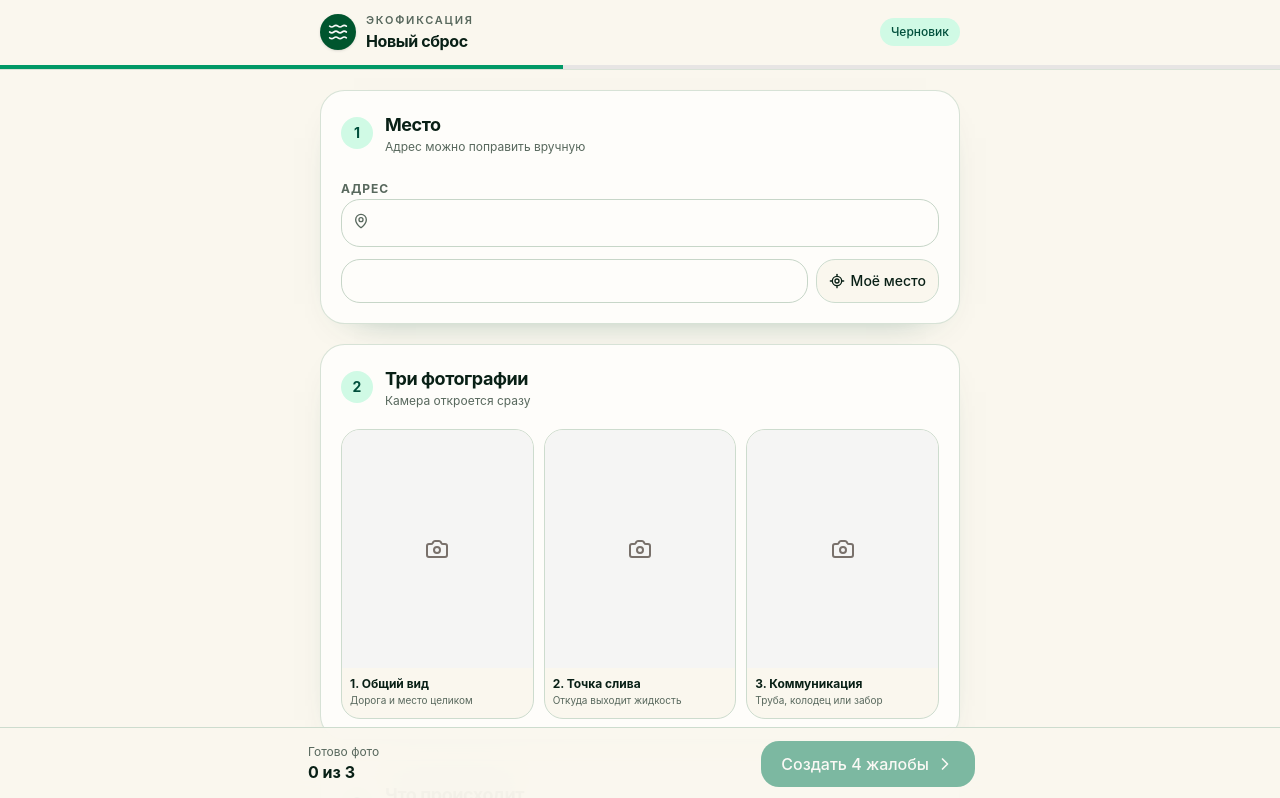
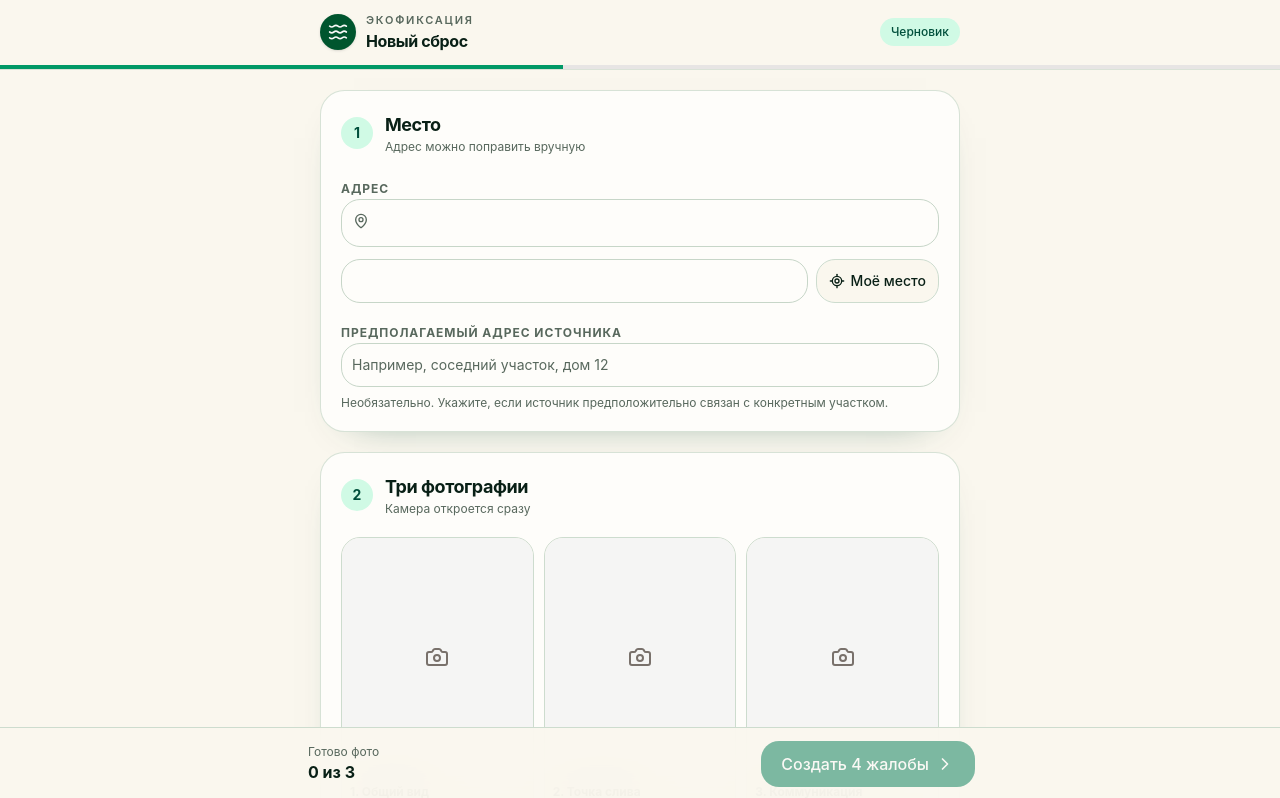
Before and after one commit to e-lis777/eco-fix-pwa, a React (Vite) app: page / in a window 1280 px wide. Shown: the top 798 px of the page. Built offline with nearby package versions, Linux system fonts and the light colour scheme.

Commit message:
Add suspected source address to reports

```diff
--- a/app/report-form.tsx
+++ b/app/report-form.tsx
@@ -33,6 +33,7 @@ const sourceDescriptions: Record<string, string> = {
 type Draft = {
   address: string;
   coordinates: string;
+  suspectedSourceAddress: string;
   source: string;
   destinations: string[];
   settings: string[];
@@ -52,7 +53,7 @@ type SubmissionRecord = {
 
 function loadDraft(): Draft {
   const defaults: Draft = {
-    address: '', coordinates: '', source: 'Труба', destinations: ['В придорожную канаву', 'В ручей / водоём'],
+    address: '', coordinates: '', suspectedSourceAddress: '', source: 'Труба', destinations: ['В придорожную канаву', 'В ручей / водоём'],
     settings: ['У дороги / обочины'], flowState: 'Слив идёт сейчас',
     signs: ['Резкий запах', 'Повторяется регулярно'], nearWell: true, outsideParcel: true,
   };
@@ -130,6 +131,7 @@ export function ReportForm() {
   const [initialDraft] = useState(loadDraft);
   const [address, setAddress] = useState(initialDraft.address);
   const [coordinates, setCoordinates] = useState(initialDraft.coordinates);
+  const [suspectedSourceAddress, setSuspectedSourceAddress] = useState(initialDraft.suspectedSourceAddress);
   const [source, setSource] = useState(initialDraft.source);
   const [destinations, setDestinations] = useState<string[]>(initialDraft.destinations);
   const [settings, setSettings] = useState<string[]>(initialDraft.settings);
@@ -158,6 +160,7 @@ export function ReportForm() {
       `Адрес: ${address || 'не указан'}`,
       `Координаты: ${coordinates || 'не указаны'}`,
       `Обнаружены признаки сброса сточных вод ${sourceDescriptions[source] || 'из неустановленного источника'}`,
+      suspectedSourceAddress ? `Предполагаемый источник сброса расположен на участке по адресу: ${suspectedSourceAddress}` : '',
       `Места выпуска: ${settings.map((value) => value.toLowerCase()).join(', ') || 'не определены'}`,
       `Маршрут стоков: ${destinations.map((value) => value.toLowerCase()).join(' → ') || 'не определён'}`,
       flowState,
@@ -166,11 +169,11 @@ export function ReportForm() {
       outsideParcel ? 'Коммуникация предположительно находится за границами частного участка' : '',
     ].filter(Boolean);
     return `${details.join('. ')}.`;
-  }, [address, coordinates, destinations, flowState, nearWell, outsideParcel, settings, signs, source]);
+  }, [address, coordinates, destinations, flowState, nearWell, outsideParcel, settings, signs, source, suspectedSourceAddress]);
 
   useEffect(() => {
-    localStorage.setItem('eco-fix-draft-v1', JSON.stringify({ address, coordinates, source, destinations, settings, flowState, signs, nearWell, outsideParcel }));
-  }, [address, coordinates, destinations, flowState, nearWell, outsideParcel, settings, signs, source]);
+    localStorage.setItem('eco-fix-draft-v1', JSON.stringify({ address, coordinates, suspectedSourceAddress, source, destinations, settings, flowState, signs, nearWell, outsideParcel }));
+  }, [address, coordinates, destinations, flowState, nearWell, outsideParcel, settings, signs, source, suspectedSourceAddress]);
 
   function toggleDestination(value: string) {
     setDestinations((current) => current.includes(value) ? current.filter((item) => item !== value) : [...current, value]);
@@ -325,6 +328,11 @@ export function ReportForm() {
               <Input aria-label="Координаты" value={coordinates} onChange={(event) => setCoordinates(event.target.value)} className="h-11 rounded-xl font-mono text-xs" />
               <Button type="button" variant="outline" onClick={locate} className="h-11 rounded-xl px-3"><LocateFixed className={locating ? 'animate-pulse' : ''} />Моё место</Button>
             </div>
+            <div className="space-y-2 pt-1">
+              <label className="field-label" htmlFor="suspected-source-address">Предполагаемый адрес источника</label>
+              <Input id="suspected-source-address" value={suspectedSourceAddress} onChange={(event) => setSuspectedSourceAddress(event.target.value)} placeholder="Например, соседний участок, дом 12" className="h-11 rounded-xl" />
+              <p className="text-xs text-muted-foreground">Необязательно. Укажите, если источник предположительно связан с конкретным участком.</p>
+            </div>
           </div>
         </section>
 
```
